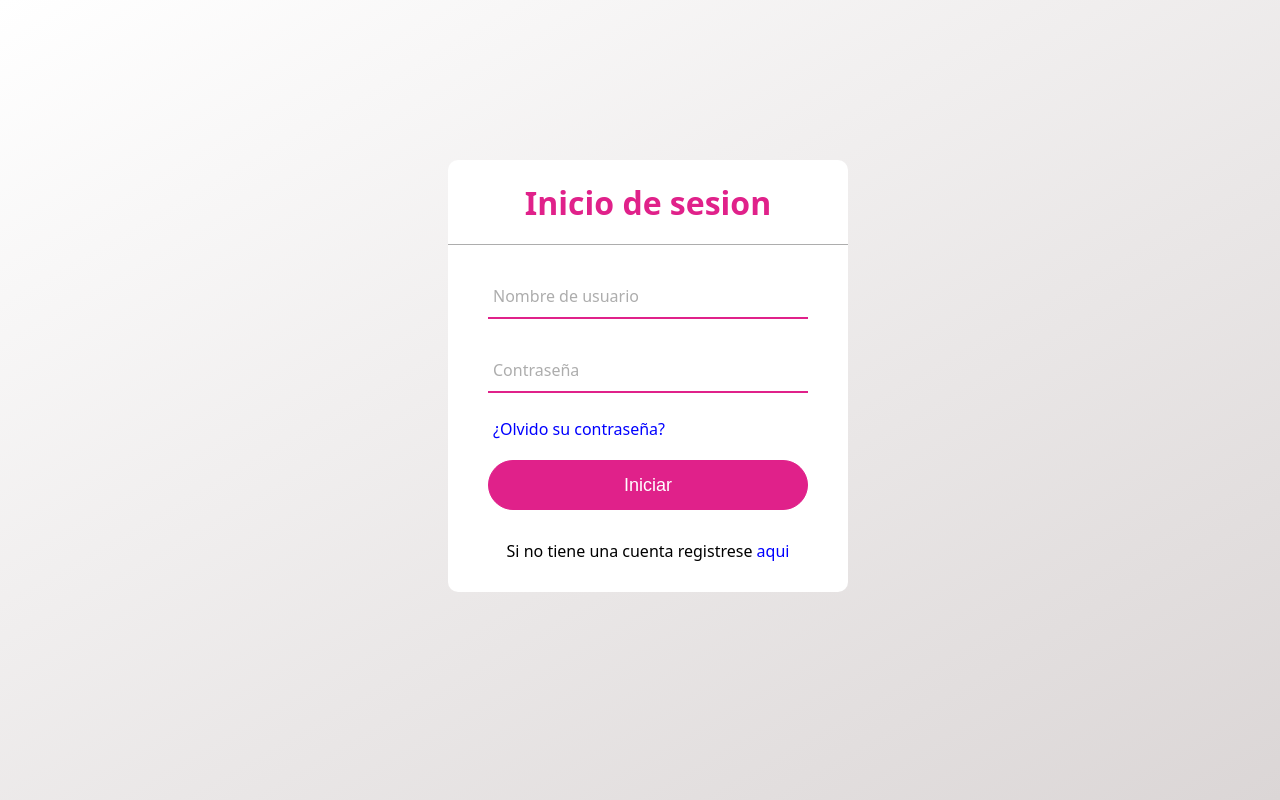
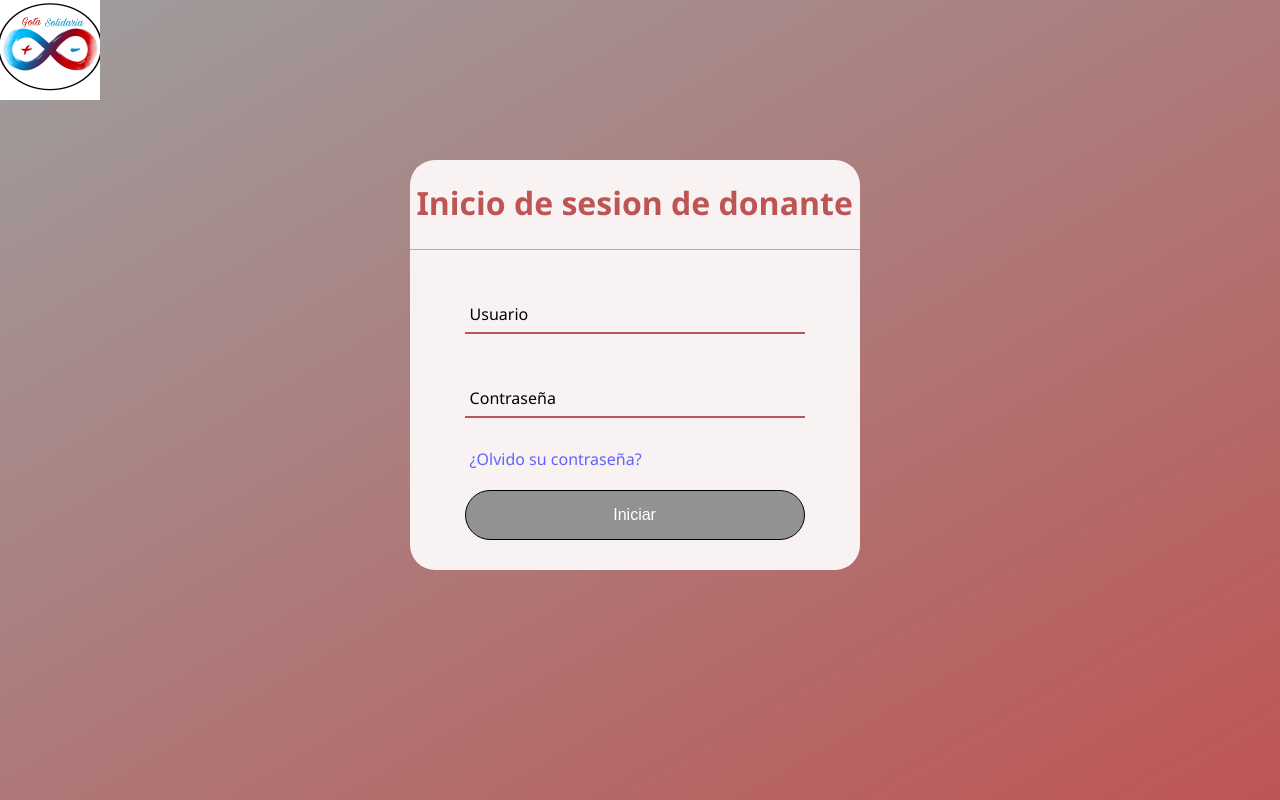
Before and after one commit to MatiasDizenhaus/Proyecto2023, a PHP site: page /iniciodesesiondonante.html in a window 1280 px wide. Run offline with PHP 8.4, Linux system fonts and the light colour scheme.

```diff
--- a/inicio de sesion/iniciodesesiondonante.css
+++ b/inicio de sesion/iniciodesesiondonante.css
@@ -1,41 +1,41 @@
 body {
     margin: 0;
     padding: 0;
-    font-family: system-ui, -apple-system, BlinkMacSystemFont, 'Segoe UI', Roboto, Oxygen, Ubuntu, Cantarell, 'Open Sans', 'Helvetica Neue', sans-serif;
-    background: linear-gradient(150deg, white, rgb(219, 214, 214));
+    font-family:'Segoe UI', Tahoma, Geneva, Verdana, sans-serif;
+    background: linear-gradient(150deg, #9e9e9e, #be5555);
     height: 100vh;
 }
 .formulario{
     position: absolute;
     top: 20%;
-    left: 35%;
+    left: 32%;
     transform: translate8(-50%, -50%);
-    width: 400px;
-    background: white;
-    border-radius: 10px;
-    color: #e0218a;
+    width: 450px;
+    background: rgb(248, 242, 242);
+    border-radius: 25px;
+    color: #be5555;
 }
 
 .formulario h1{
     text-align: center;
-    padding: 0 0 20px 0;
-    border-bottom: 1px solid #adadad;
+    padding: 0 0 25px 0;
+    border-bottom: 1.5px solid #adadad;
 }
 .formulario form{
-    padding: 0 40px;
-    box-sizing: border-box;
+    padding: 0 55px;
+    box-sizing:content-box;
 }
 
 form .username, form .contrasena{
     position: relative;
-    border-bottom: 2px solid #e0218a;
-    margin: 30px 0;
+    border-bottom: 2px solid #be5555;
+    margin: 35px 0;
 }
 
 .username input, .contrasena input{
     width: 100%;
     padding: 0 Spx;
-    height: 40px;
+    height: 45px;
     font-size: 16px;
     border: none;
     background: none;
@@ -43,9 +43,9 @@ form .username, form .contrasena{
 }
 .username label, .contrasena label{
     position: absolute;
-    top: 50%;
+    top: 60%;
     left: 5px;
-    color:  #adadad;
+    color:  #000000;
     transform: translateY(-50%);
     font-size: 16px;
     pointer-events: none;
@@ -82,7 +82,7 @@ form .username, form .contrasena{
 
 .recordar{
     margin: -5px 0 20px 5px;
-    color: blue;
+    color: rgb(98, 98, 255);
     cursor: pointer;
 }
 
@@ -94,16 +94,16 @@ input[type="submit"]{
     width: 100%;
     height: 50px;
     border: 1px solid;
-    background: #e0218a;
+    background: #929292;
     border-radius: 25px;
-    font-size: 18px;
+    font-size: 16px;
     color: white;
     cursor: pointer;
     outline: none;
 }
 
 input[type="submit"]{
-    border-color: #e0218a;
+    border-color: #000000;
 }
 
 .registrarse{
--- a/inicio de sesion/iniciodesesiondonante.html
+++ b/inicio de sesion/iniciodesesiondonante.html
@@ -7,12 +7,14 @@
     <link rel="stylesheet" href="iniciodesesiondonante.css">
 </head>
 <body>
+    <img src="logo proyecto.jfif" width="100" />
+
     <div class="formulario">
-        <h1>Inicio de sesion</h1>
+        <h1>Inicio de sesion de donante</h1>
         <form action="index.php" method="post">
              <div class="username">
                 <input type="text" name="Mail" placeholder="" required>
-                <label>Nombre de usuario</label>
+                <label>Usuario</label>
              </div>
              <div class="contrasena">
                 <input type="password" name="Contraseña" placeholder="" required>
@@ -27,7 +29,7 @@
              </tr>
 
              <div class="registrarse">
-                Si no tiene una cuenta registrese <a href="C:\Users\47393781\Documents\GitHub\iacm-detection\Web\IACMdb\Signup.html"> aqui</a>
+
 
              </div>
 
```
Also changed, not shown: inicio de sesion/logo proyecto.jfif (added).
